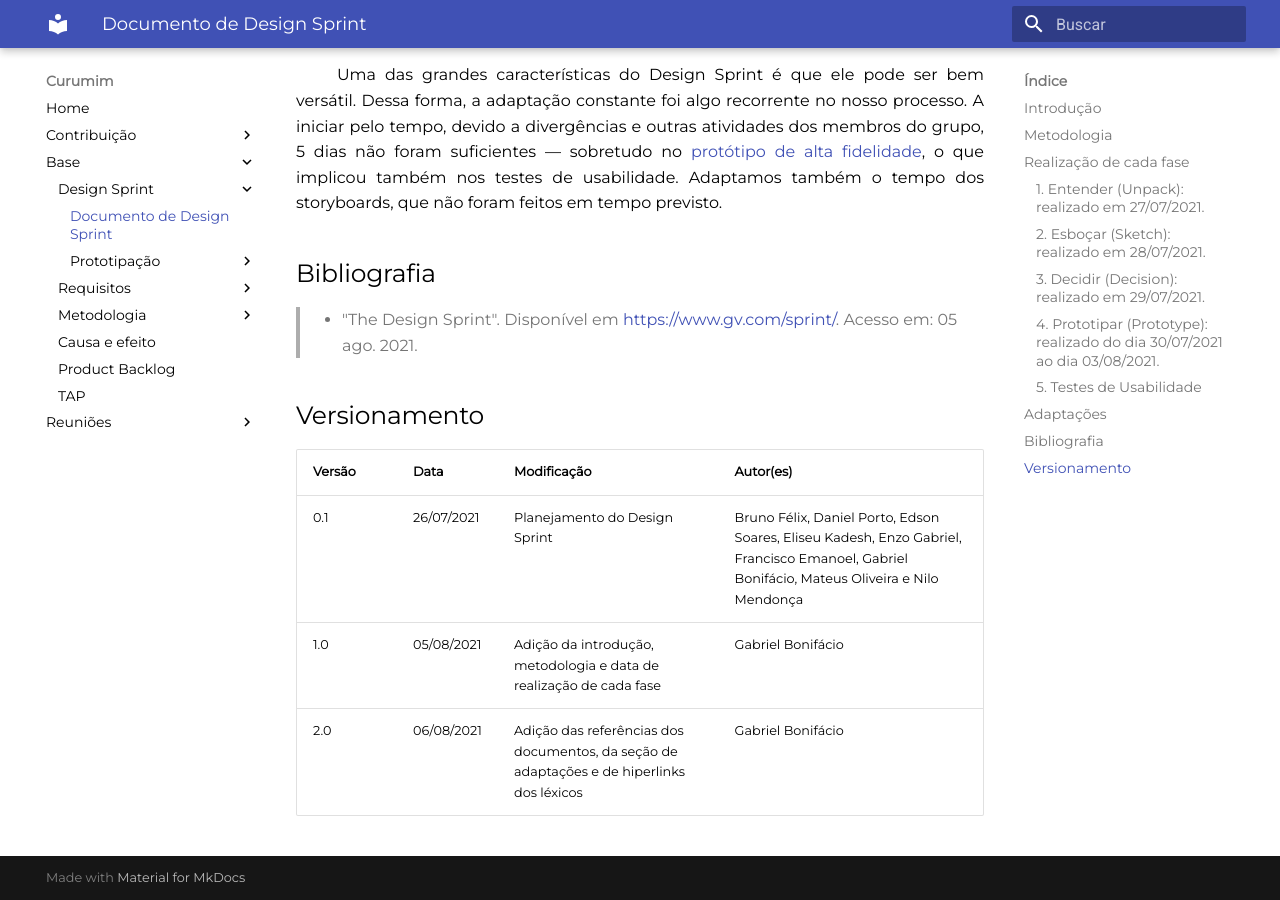
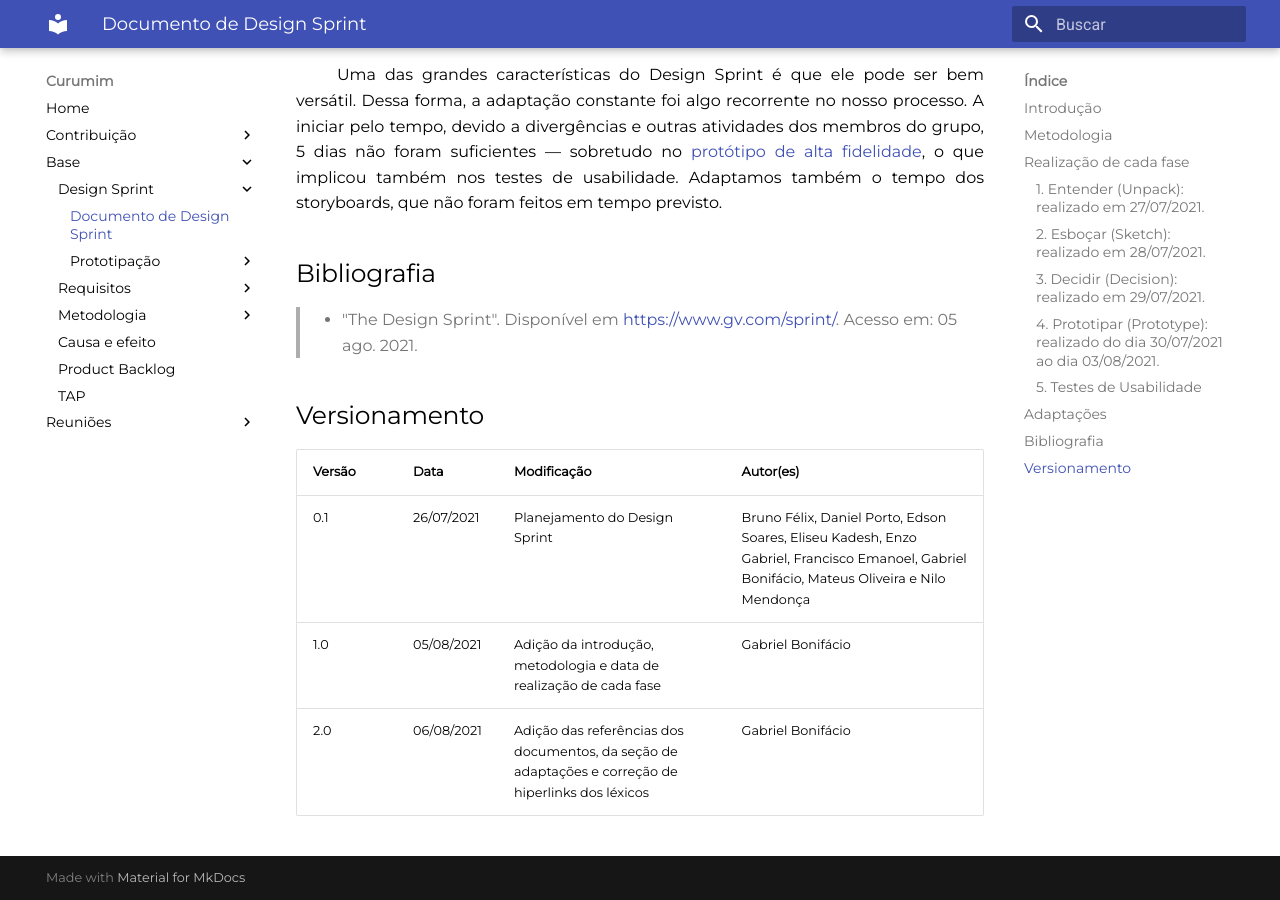
Before and after one commit to UnBArqDsw2021-1/2021.1_G6_Curumim, an MkDocs documentation site: the page built from docs/base/design-sprint/doc-design-sprint.md, in a window 1280 px wide and 900 px high, scrolled down 2386 px. Built offline with MkDocs 1.6.1 and Material for MkDocs 9.7.7, drawn with Linux system fonts in a browser that asks for light colours; some of the changed lines change nothing that is shown.

Commit message:
doc(#48): correção dos hiperlinks dos lexicos no doc design sprint

```diff
--- a/docs/base/design-sprint/doc-design-sprint.md
+++ b/docs/base/design-sprint/doc-design-sprint.md
@@ -1,7 +1,7 @@
 ## Introdução
 
 &emsp;&emsp;
-O design sprint é uma maneira ágil de se definir e já iniciar o processo de concepção de uma ideia, visto que colabora para projetos que necessitem de implantações em um espaço de tempo curto. Projetado pelo [Google Ventures](https://www.gv.com/sprint/), o design sprint é um processo de 5 dias, afim de se resolver processos mais críticos do projeto sobre design, [protótipos](../requisitos/modelagem/lexicos.md/#lexico-prototipo) e teste de ideias.
+O design sprint é uma maneira ágil de se definir e já iniciar o processo de concepção de uma ideia, visto que colabora para projetos que necessitem de implantações em um espaço de tempo curto. Projetado pelo [Google Ventures](https://www.gv.com/sprint/), o design sprint é um processo de 5 dias, afim de se resolver processos mais críticos do projeto sobre design, [protótipos](../../requisitos/modelagem/lexicos/#lexico-prototipo) e teste de ideias.
 <br>
 
 ## Metodologia
@@ -14,7 +14,7 @@
 
 3. Decidir (_Decision_): Definimos aqui a escolha do melhor Rich Picture.
 
-4. Prototipar (_Prototype_): De longe, a etapa que mais nos tomou tempo. Fizemos todo o protótipo de [baixa](../requisitos/modelagem/lexicos.md/#lexico-prototipo-de-baixa-fidelidade) e [alta fidelidade](../requisitos/modelagem/lexicos.md/#lexico-prototipo-de-alta-fidelidade), com todas as telas incluídas, o que nos tomou um tempo maior que o esperado, mas como tivemos uma certa agilidade nas etapas anteriores, terminamos em tempo hábil.
+4. Prototipar (_Prototype_): De longe, a etapa que mais nos tomou tempo. Fizemos todo o protótipo de [baixa](../../requisitos/modelagem/lexicos/#lexico-prototipo-de-baixa-fidelidade) e [alta fidelidade](../../requisitos/modelagem/lexicos/#lexico-prototipo-de-alta-fidelidade), com todas as telas incluídas, o que nos tomou um tempo maior que o esperado, mas como tivemos uma certa agilidade nas etapas anteriores, terminamos em tempo hábil.
 <br>
 
 ## Realização de cada fase
@@ -64,20 +64,20 @@
 
 ### 4. Prototipar (_Prototype_): realizado do dia 30/07/2021 ao dia 03/08/2021.
 
-- Realizamos a criação do protótipo de [baixa](../requisitos/modelagem/lexicos.md/#lexico-prototipo-de-baixa-fidelidade) e [alta fidelidade](../requisitos/modelagem/lexicos.md/#lexico-prototipo-de-alta-fidelidade) para mostrar uma representação mais fiel do que será a aplicação.
+- Realizamos a criação do protótipo de [baixa](../../requisitos/modelagem/lexicos/#lexico-prototipo-de-baixa-fidelidade) e [alta fidelidade](../../requisitos/modelagem/lexicos/#lexico-prototipo-de-alta-fidelidade) para mostrar uma representação mais fiel do que será a aplicação.
 
     > [Protótipos](./prototipos.md)
 
 ### 5. Testes de Usabilidade
 
-- Também fizemos alguns testes com o nosso [protótipo de alta fidelidade](../requisitos/modelagem/lexicos.md/#lexico-prototipo-de-alta-fidelidade), buscando analisar possíveis defeitos e melhorias a serem feitas na hora da criação da aplicação.
+- Também fizemos alguns testes com o nosso [protótipo de alta fidelidade](../../requisitos/modelagem/lexicos/#lexico-prototipo-de-alta-fidelidade), buscando analisar possíveis defeitos e melhorias a serem feitas na hora da criação da aplicação.
 
     > [Testes de Usabilidade](./prototipos.md)
 
 ## Adaptações
 
 &emsp;&emsp;
-Uma das grandes características do Design Sprint é que ele pode ser bem versátil. Dessa forma, a adaptação constante foi algo recorrente no nosso processo. A iniciar pelo tempo, devido a divergências e outras atividades dos membros do grupo, 5 dias não foram suficientes — sobretudo no [protótipo de alta fidelidade](../requisitos/modelagem/lexicos.md/#lexico-prototipo-de-alta-fidelidade), o que implicou também nos testes de usabilidade. Adaptamos também o tempo dos storyboards, que não foram feitos em tempo previsto.
+Uma das grandes características do Design Sprint é que ele pode ser bem versátil. Dessa forma, a adaptação constante foi algo recorrente no nosso processo. A iniciar pelo tempo, devido a divergências e outras atividades dos membros do grupo, 5 dias não foram suficientes — sobretudo no [protótipo de alta fidelidade](../../requisitos/modelagem/lexicos.md/#lexico-prototipo-de-alta-fidelidade), o que implicou também nos testes de usabilidade. Adaptamos também o tempo dos storyboards, que não foram feitos em tempo previsto.
 
 ## Bibliografia
 > - "The Design Sprint". Disponível em <https://www.gv.com/sprint/>. Acesso em: 05 ago. 2021.
@@ -87,4 +87,4 @@
 |--|--|--|--|
 |0.1|26/07/2021| Planejamento do Design Sprint | Bruno Félix, Daniel Porto, Edson Soares, Eliseu Kadesh, Enzo Gabriel, Francisco Emanoel, Gabriel Bonifácio, Mateus Oliveira e Nilo Mendonça|
 |1.0|05/08/2021| Adição da introdução, metodologia e data de realização de cada fase | Gabriel Bonifácio |
-|2.0|06/08/2021| Adição das referências dos documentos, da seção de adaptações e de hiperlinks dos léxicos | Gabriel Bonifácio |
+|2.0|06/08/2021| Adição das referências dos documentos, da seção de adaptações e correção de hiperlinks dos léxicos | Gabriel Bonifácio |
```
